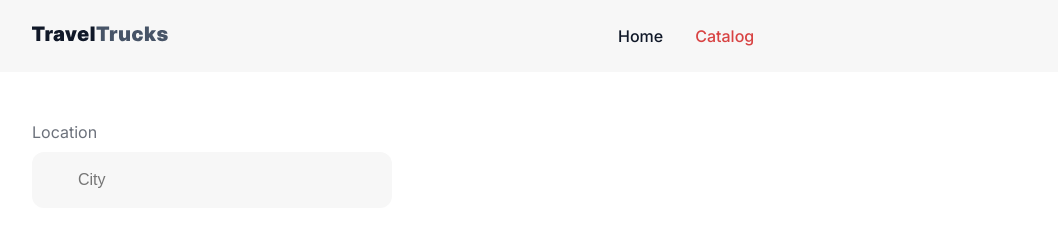
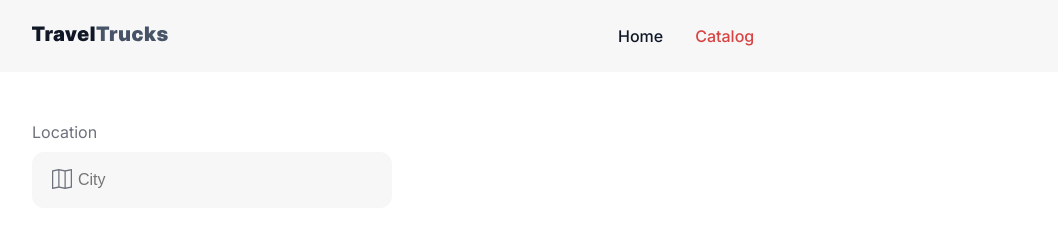
Before and after one commit to Marina-Slyepinina/TravelTrucks-App, a Next.js app: page /catalog in a window 1280 px wide. Shown: the top 252 px of the page, without its empty margins (32-1090 px from the left). Built offline with nearby package versions, Linux system fonts and the light colour scheme; no server answers.

Commit message:
added svg into CamperFiltersAside input, fix input styles

```diff
--- a/components/CamperFiltersAside/CamperFiltersAside.module.css
+++ b/components/CamperFiltersAside/CamperFiltersAside.module.css
@@ -9,6 +9,7 @@
     display: flex;
     flex-direction: column;
     gap: 8px;
+    position: relative;
 }
 
 .locationTitle {
@@ -16,6 +17,13 @@
     font-size: 16px;
     line-height: 1.5;
     color: var(--gray);
+}
+
+.locationIcon {
+    position: absolute;
+    top: 49px;
+    left: 20px;
+    fill: var(--gray);
 }
 
 .locationInput {
@@ -30,6 +38,10 @@
     font-size: 16px;
     line-height: 1.5;
     color: var(--gray);
+}
+
+.locationInput:valid {
+    color: var(--main);
 }
 
 .allFiltersGroupWrap {
--- a/components/CamperFiltersAside/CamperFiltersAside.tsx
+++ b/components/CamperFiltersAside/CamperFiltersAside.tsx
@@ -91,6 +91,9 @@ export const CamperFiltersAside = () => {
                     placeholder="City"
                     className={css.locationInput}
                 />
+                <svg width={20} height={20} className={css.locationIcon}>
+                    <use href="sprite.svg#icon-map"></use>
+                </svg>
             </div>
 
             <div className={css.allFiltersGroupWrap}>
--- a/components/OrderForm/OrderForm.module.css
+++ b/components/OrderForm/OrderForm.module.css
@@ -49,6 +49,10 @@
     min-height: 100px;
 }
 
+.input:valid, .input:focus, .textarea:valid {
+    color: var(--main);
+}
+
 .button {
     border-radius: 200px;
     padding: 16px 60px;
```
